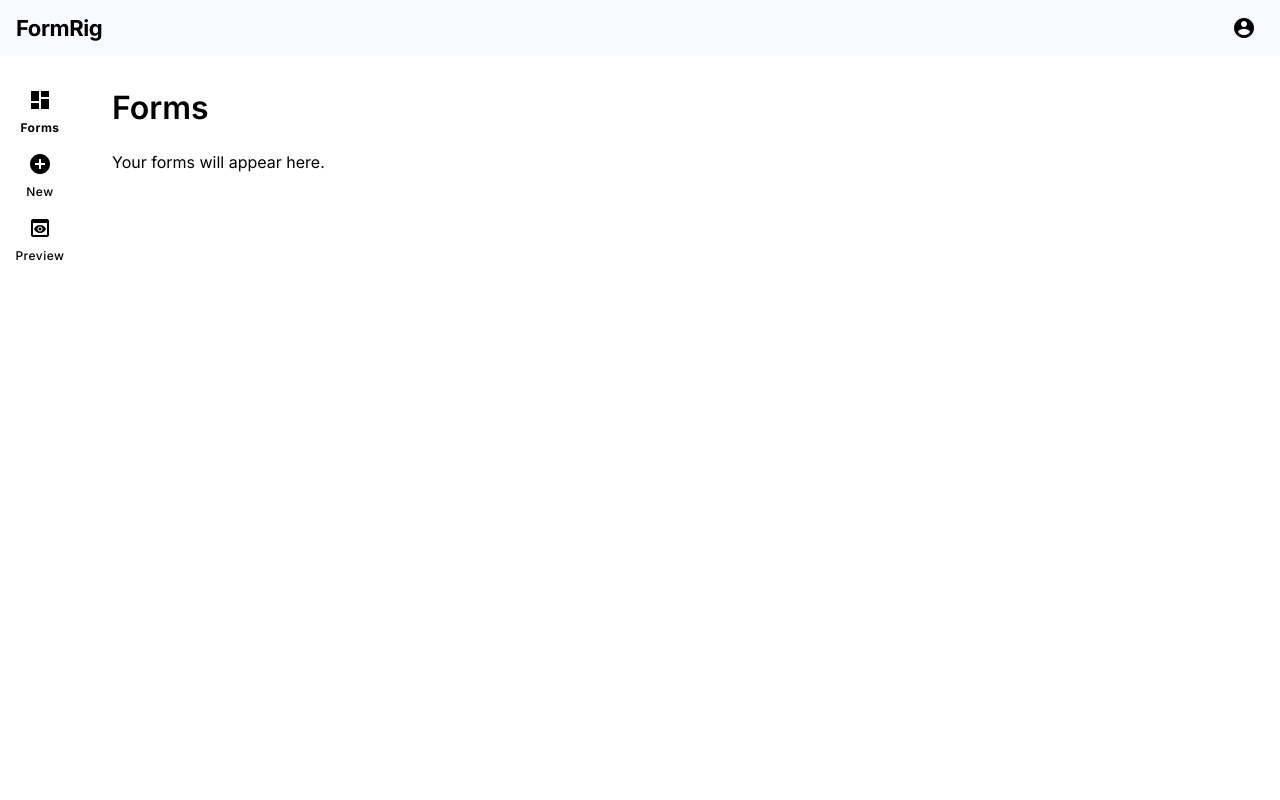
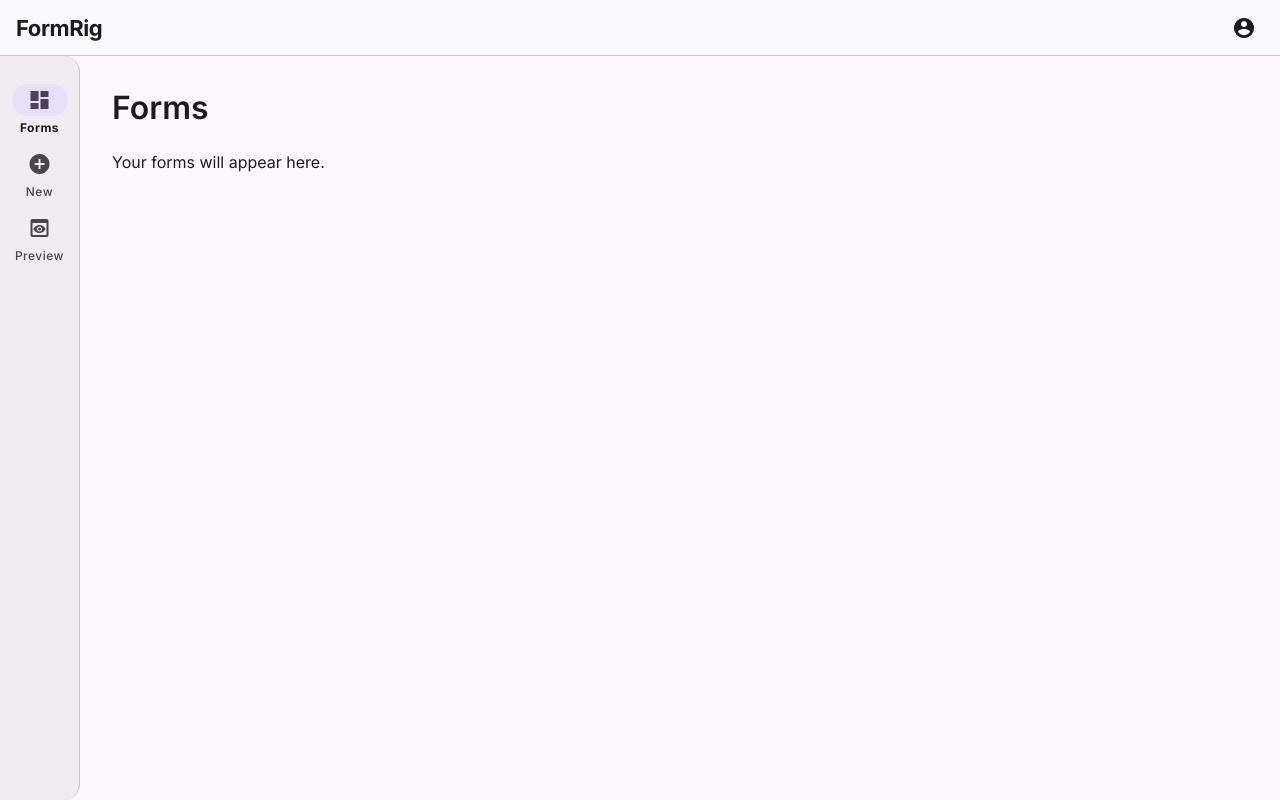
Before and after one commit to JulianCissen/formrig, an Angular app in the folder apps/frontend/: page / in a window 1280 px wide. Built offline with nearby package versions, Linux system fonts and the light colour scheme.

Commit message:
feat(form-renderer): add submit button and update imports for button module chore: clean up theme setup in styles.scss

```diff
--- a/apps/frontend/src/app/form-renderer/form-renderer.component.html
+++ b/apps/frontend/src/app/form-renderer/form-renderer.component.html
@@ -17,5 +17,8 @@
                [attr.disabled]="field.disabled || null" />
       </mat-form-field>
     }
+    <div style="margin-top: 1rem;">
+      <button matButton="tonal" type="button">Submit</button>
+    </div>
   </form>
 }
--- a/apps/frontend/src/app/form-renderer/form-renderer.component.ts
+++ b/apps/frontend/src/app/form-renderer/form-renderer.component.ts
@@ -4,12 +4,13 @@ import { HttpClient } from '@angular/common/http';
 import { MatFormFieldModule } from '@angular/material/form-field';
 import { MatInputModule } from '@angular/material/input';
 import { MatProgressSpinnerModule } from '@angular/material/progress-spinner';
+import { MatButtonModule } from '@angular/material/button';
 import { FormDefinitionDto, FormDefinitionDtoSchema } from '../models/field.model';
 
 @Component({
   selector: 'app-form-renderer',
   standalone: true,
-  imports: [A11yModule, MatFormFieldModule, MatInputModule, MatProgressSpinnerModule],
+  imports: [A11yModule, MatFormFieldModule, MatInputModule, MatProgressSpinnerModule, MatButtonModule],
   templateUrl: './form-renderer.component.html',
   styleUrl: './form-renderer.component.scss',
   host: { style: 'display:block; padding:2rem; max-width:480px; margin:0 auto; width:100%' }
--- a/apps/frontend/src/styles.scss
+++ b/apps/frontend/src/styles.scss
@@ -1,34 +1,28 @@
 @use '@angular/material' as mat;
 @use '@angular/cdk' as cdk;
 
-// Material 3 (M3) theme setup.
-// mat.theme() is the all-in-one M3 mixin: it emits component styles and
-// system-level color + density tokens. mat.system-level-typography() adds
-// the full typescale custom-property set (--mat-sys-*-font, --mat-sys-*-size, etc.).
-// Do NOT add mat.core() or mat.all-component-themes() — those are M2 patterns.
-
-// Define the theme as a variable so it can be forwarded to ancillary mixins.
-$formrig-theme: mat.define-theme((
-  color: (
-    theme-type: light,
-    primary:   mat.$violet-palette,
-  ),
-  typography: (
-    plain-family: 'Inter, system-ui, -apple-system, sans-serif',
-    brand-family: 'Inter, system-ui, -apple-system, sans-serif',
-  ),
-  density: (
-    scale: 0,
-  )
-));
+// Material 3 (M3) theme setup — v19+ API.
+// mat.theme() takes a direct configuration map (NOT the result of the
+// deprecated mat.define-theme()). Typography, color tokens, and density are
+// all emitted in one call. Do NOT use mat.define-theme(), mat.core(), or
+// mat.all-component-themes() — those are M2 / pre-v19 patterns.
 
 // Emit .cdk-visually-hidden styles so the CDK LiveAnnouncer element
 // is positioned off-screen and not visible to sighted users.
 @include cdk.a11y-visually-hidden();
 
 html {
-  @include mat.theme($formrig-theme);
-  @include mat.system-level-typography($formrig-theme);
+  @include mat.theme((
+    color: (
+      theme-type: light,
+      primary: mat.$violet-palette,
+    ),
+    typography: (
+      plain-family: 'Inter, system-ui, -apple-system, sans-serif',
+      brand-family: 'Inter, system-ui, -apple-system, sans-serif',
+    ),
+    density: 0,
+  ));
 }
 
 html, body {
```
